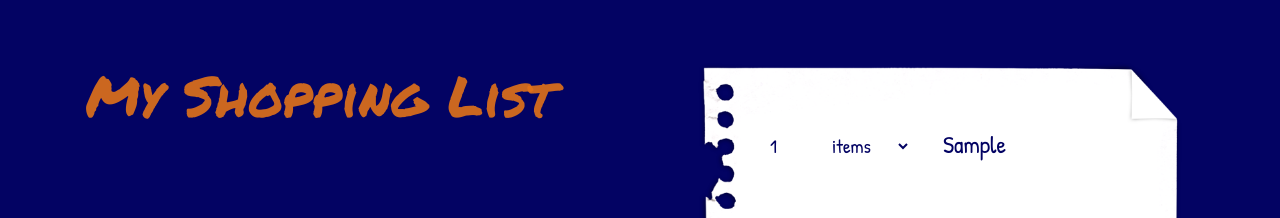
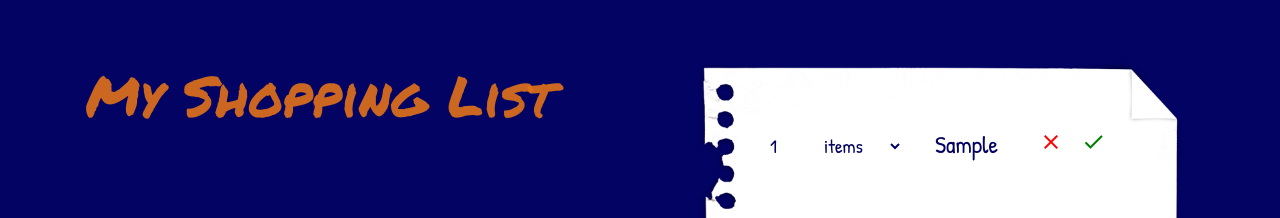
Before and after one commit to ir3n/my_shopping_list, a React (Create React App) app: page / in a window 1280 px wide. Both pictures are taken after typing "Sample" into the empty fields and a click on the button 497 px from the left and 249 px from the top of the page. Shown: the top 218 px of the page. Built offline with nearby package versions, Linux system fonts and the light colour scheme.

Commit message:
added delete and check buttons

```diff
--- a/src/components/App.js
+++ b/src/components/App.js
@@ -19,7 +19,10 @@ class App extends Component {
             <h1>My Shopping List</h1>
           </div>
           <div className="wrapper centered">
-            <SearchBar onSubmit={this.onTermSubmit} />
+            <SearchBar
+              onSubmit={this.onTermSubmit}
+              groceries={this.state.groceries}
+            />
             <div className="notes">
               <label>NOTES</label>
               <textarea maxLength="138" />
--- a/src/components/List.css
+++ b/src/components/List.css
@@ -6,3 +6,27 @@
   color: rgba(71, 65, 65, 0.801);
   margin-left: 5.5rem;
 }
+.inline {
+  display: inline-block;
+}
+.check {
+  color: green;
+}
+.delete {
+  color: red;
+}
+.small-btn {
+  position: fixed;
+  transition: transform 0.3s;
+}
+.small-btn:hover {
+  transform: scale(1.2);
+}
+
+.delete-btn {
+  right: 13.5rem;
+}
+
+.check-btn {
+  right: 10.7rem;
+}
--- a/src/components/List.js
+++ b/src/components/List.js
@@ -5,12 +5,16 @@ import "./List.css";
 const List = ({ groceries }) => {
   const groceriesList = groceries.map(item => {
     return (
-      <div>
-        <ListItem
-          key={groceries.indexOf(item)}
-          groceries={groceries}
-          item={item}
-        />
+      <div key={item}>
+        <span className="inline">
+          <ListItem groceries={groceries} item={item} />
+        </span>
+        <button className="small-btn delete-btn">
+          <i className="delete icon ion-md-close" />
+        </button>
+        <button className="small-btn check-btn">
+          <i className="check icon ion-md-checkmark" />
+        </button>
       </div>
     );
   });
--- a/src/components/ListItem.css
+++ b/src/components/ListItem.css
@@ -1,5 +1,5 @@
 input[type="number"] {
-  width: 3rem;
+  width: 2.5rem;
   background-color: transparent;
   border: none;
   font-family: "Patrick Hand", cursive;
--- a/src/components/SearchBar.css
+++ b/src/components/SearchBar.css
@@ -7,20 +7,18 @@ input[type="text"] {
   margin-right: 1rem;
   padding-left: 1rem;
 }
-button {
-  border-radius: 50%;
+.form-button {
   width: 2.5rem;
   height: 2.5rem;
-  border: none;
   background-color: rgb(255, 68, 0);
-  cursor: pointer;
   transition: background-color 0.3s;
 }
-button:hover {
+.form-button:hover {
   background-color: rgb(214, 61, 5);
 }
 
 .icon {
   font-size: 1.5rem;
   color: white;
+  z-index: 4;
 }
--- a/src/components/SearchBar.js
+++ b/src/components/SearchBar.js
@@ -6,8 +6,15 @@ class SearchBar extends Component {
 
   onTermSubmit = event => {
     event.preventDefault();
-    this.props.onSubmit(this.state.term);
+    this.checkInput(this.state.term);
     this.setState({ term: "" });
+  };
+  checkInput = term => {
+    if (this.props.groceries.includes(term)) {
+      alert(`You have already added ${term} in your shopping list.`);
+    } else {
+      this.props.onSubmit(this.state.term);
+    }
   };
 
   render() {
@@ -20,7 +27,7 @@ class SearchBar extends Component {
           placeholder="I need..."
           required
         />
-        <button>
+        <button className="form-button">
           <i className="icon ion-md-arrow-round-forward" />
         </button>
       </form>
--- a/src/index.css
+++ b/src/index.css
@@ -7,3 +7,9 @@
   font-size: 1.5rem;
   color: rgb(3, 3, 99);
 }
+button {
+  cursor: pointer;
+  border: none;
+  background-color: transparent;
+  border-radius: 50%;
+}
```
